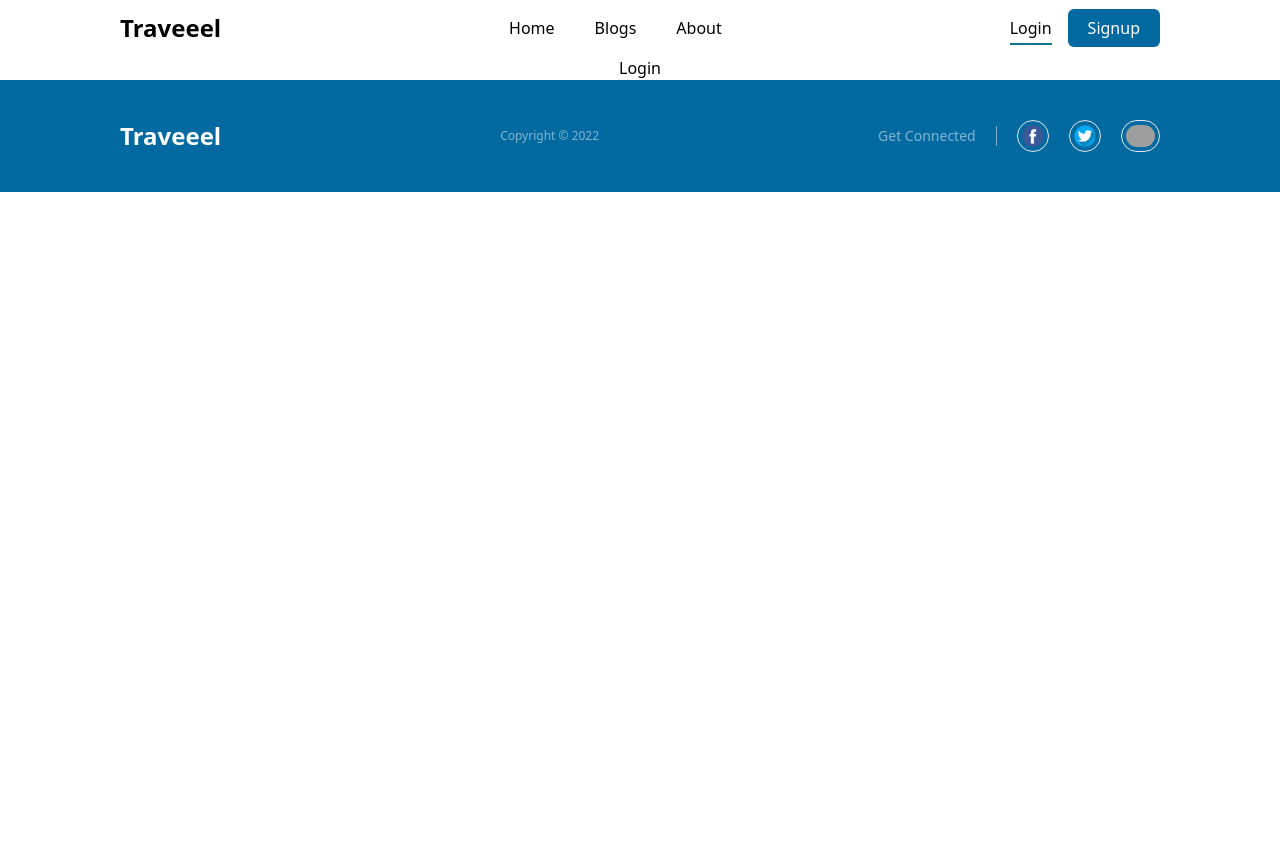
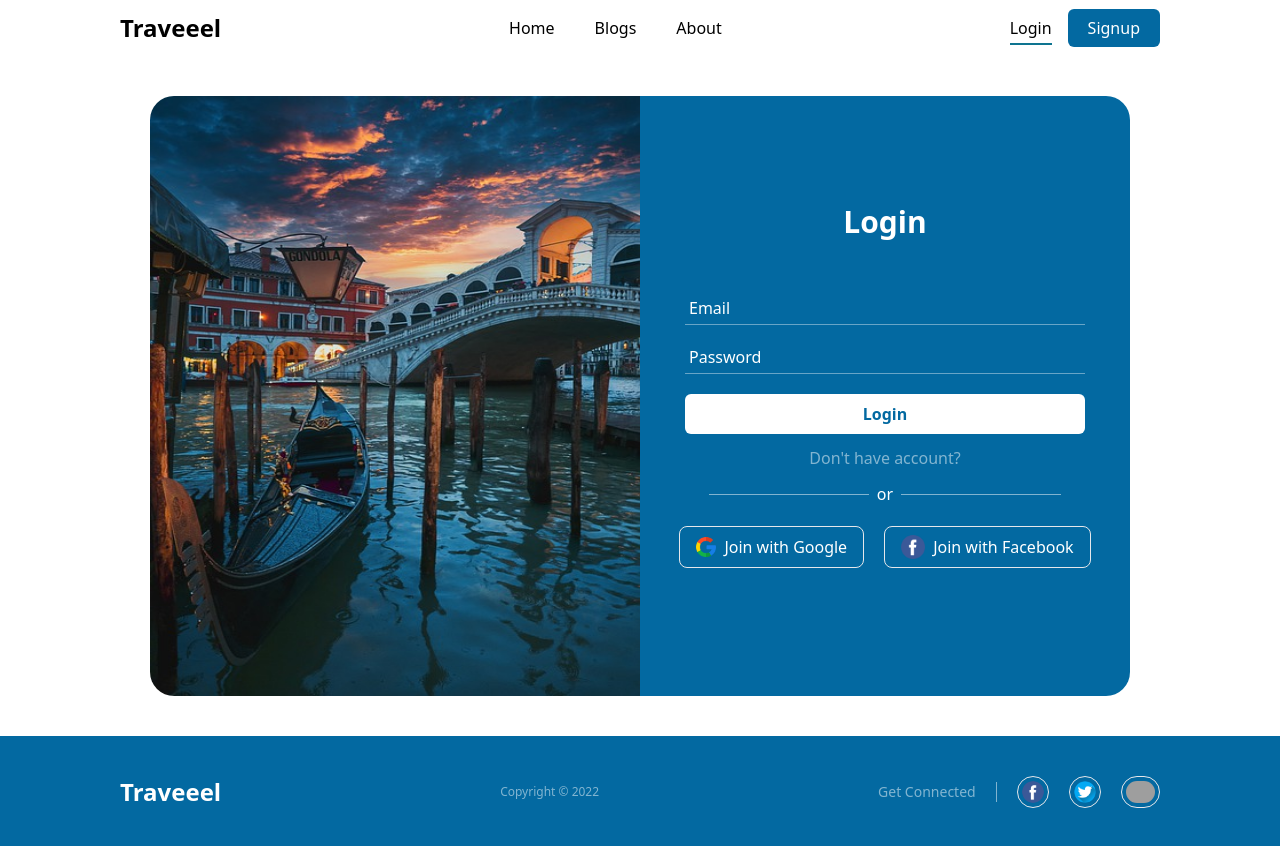
Before and after one commit to sajeeb-me/traveeel, a React (Create React App) app: page /login in a window 1280 px wide. Before the commit the page ends 800 px from the top, so only its background shows below. Built offline with nearby package versions, Linux system fonts and the light colour scheme; no server answers; grey boxes are pictures that could not be loaded; what tw-elements would draw is missing.

Commit message:
login page

```diff
--- a/src/App.js
+++ b/src/App.js
@@ -6,6 +6,7 @@ import Checkout from './Pages/Home/Checkout/Checkout';
 import Home from './Pages/Home/Home/Home';
 import Loading from './Pages/Loading/Loading';
 import Login from './Pages/Login/Login';
+import RequireAuth from './Pages/RequireAuth/RequireAuth';
 import Footer from './Pages/Shares/Footer/Footer';
 import Header from './Pages/Shares/Header/Header';
 import Signup from './Pages/Signup/Signup';
@@ -19,7 +20,11 @@ function App() {
         <Route path='/home' element={<Home />} />
         <Route path='/blogs' element={<Blogs />} />
         <Route path='/about' element={<About />} />
-        <Route path='/checkout' element={<Checkout />} />
+        <Route path='/checkout' element={
+          <RequireAuth>
+            <Checkout />
+          </RequireAuth>
+        } />
         <Route path='/login' element={<Login />} />
         <Route path='/signup' element={<Signup />} />
         <Route path='/loading' element={<Loading />} />
--- a/src/Pages/Login/Login.js
+++ b/src/Pages/Login/Login.js
@@ -1,9 +1,85 @@
-import React from 'react';
+import React, { useState } from 'react';
+import { Link, useLocation, useNavigate } from 'react-router-dom';
+import SignupImage from '../../images/signup.jpg';
+import SocialMidea from '../SocialMidea/SocialMidea';
+import { useSignInWithEmailAndPassword } from 'react-firebase-hooks/auth';
+import auth from '../../firebase.init';
+import { ToastContainer, toast } from 'react-toastify';
+import 'react-toastify/dist/ReactToastify.css';
+import Loading from '../Loading/Loading';
 
 const Login = () => {
+    const navigate = useNavigate();
+    const location = useLocation();
+    const from = location.state?.from?.pathname || '/';
+
+    const [email, setEmail] = useState('');
+    const [pass, setPass] = useState('');
+
+    const handleEmail = inputValue => {
+        setEmail(inputValue)
+    }
+    const handlePass = inputValue => {
+        setPass(inputValue)
+    }
+
+    const [
+        signInWithEmailAndPassword,
+        signInUser,
+        signInLoading,
+        signInError,
+    ] = useSignInWithEmailAndPassword(auth);
+
+
+    if (signInUser) {
+        navigate(from, { replace: true })
+    }
+    if (signInLoading) {
+        return <Loading />
+    }
+
+    const handleSubmit = event => {
+        event.preventDefault()
+        if (!signInError) {
+            signInWithEmailAndPassword(email, pass)
+        }
+        else {
+            switch (signInError?.code) {
+                case "auth/invalid-email":
+                    toast.error("Invalid Email!");
+                    return;
+                case "auth/wrong-password":
+                    toast.error("Wrong Password!");
+                    return;
+                default:
+                    toast.error("Something went wrong!")
+            }
+        }
+    }
     return (
         <div>
-            <h1>Login</h1>
+            <section className='grid grid-cols-1 md:grid-cols-2 px-4 md:px-[150px] my-10'>
+                <div className='hidden md:block'>
+                    <img className='w-full h-[600px] rounded-l-3xl' src={SignupImage} alt="" />
+                </div>
+                <div className='bg-sky-700 text-white p-5 flex justify-center items-center rounded-3xl md:rounded-r-3xl md:rounded-l-none'>
+                    <div>
+                        <h1 className='text-3xl font-semibold'>Login</h1>
+                        <form onSubmit={handleSubmit} className='w-full md:w-[400px] mx-auto text-left mt-8 pt-5 px-3 md:px-0'>
+                            <input onBlur={(event) => handleEmail(event.target.value)} className='block placeholder:text-white pl-1 py-1 mb-4 outline-none bg-transparent border-white border-opacity-40 border-b w-full' type="email" placeholder='Email' />
+
+                            <input onBlur={(event) => handlePass(event.target.value)} className='block placeholder:text-white pl-1 py-1 mb-4 outline-none bg-transparent border-white border-opacity-40 border-b w-full' type="password" placeholder='Password' />
+
+                            <input className='block w-full mt-5 py-2 rounded-md font-semibold bg-white text-sky-700 cursor-pointer' type="submit" value="Login" />
+                        </form>
+                        <Link to='/signup'><p className='opacity-50 hover:opacity-100 my-3 duration-200 ease-in'>Don't have account?</p></Link>
+                        <div>
+                            <SocialMidea />
+                        </div>
+                        <ToastContainer />
+                    </div>
+                </div>
+            </section>
         </div>
     );
 };
--- /dev/null
+++ b/src/Pages/RequireAuth/RequireAuth.js
@@ -0,0 +1,19 @@
+import { useAuthState } from 'react-firebase-hooks/auth';
+import { Navigate, useLocation } from 'react-router-dom';
+import auth from '../../firebase.init';
+import Loading from '../Loading/Loading';
+
+const RequireAuth = ({ children }) => {
+    const location = useLocation();
+    const [user, loading, error] = useAuthState(auth);
+    if (loading) {
+        return <Loading />
+    }
+    if (user) {
+        return children;
+    } else {
+        return <Navigate to='/login' state={{ from: location }} replace />
+    }
+};
+
+export default RequireAuth;
--- a/src/Pages/Shares/Header/Header.js
+++ b/src/Pages/Shares/Header/Header.js
@@ -12,7 +12,6 @@ const Header = () => {
             <Link to='/' className='text-2xl font-semibold hidden md:block'><p>Traveeel</p></Link>
             <div className='flex gap-2 md:gap-10'>
                 <CustomLink className='hover:text-sky-700 py-1' to='/'>Home</CustomLink>
-                {/* <CustomLink className='hover:text-sky-700 py-1' to='/explore'>Explore</CustomLink> */}
                 <CustomLink className='hover:text-sky-700 py-1' to='/blogs'>Blogs</CustomLink>
                 <CustomLink className='hover:text-sky-700 py-1' to='/about'>About</CustomLink>
             </div>
--- a/src/Pages/SocialMidea/SocialMidea.js
+++ b/src/Pages/SocialMidea/SocialMidea.js
@@ -3,10 +3,17 @@ import GoogleIcon from '../../icons/google.png'
 import FacebookIcon from '../../icons/facebook.png'
 import { useSignInWithFacebook, useSignInWithGoogle } from 'react-firebase-hooks/auth';
 import auth from '../../firebase.init';
+import { useNavigate } from 'react-router-dom';
 
 const SocialMidea = () => {
+    const navigate = useNavigate()
     const [signInWithGoogle, googleUser, googleLoading, googleError] = useSignInWithGoogle(auth);
     const [signInWithFacebook, facebookUser, facebookLoading, facebookError] = useSignInWithFacebook(auth);
+
+    if (googleUser || facebookUser) {
+        navigate('/')
+    }
+
     return (
         <div>
             <section>
```
